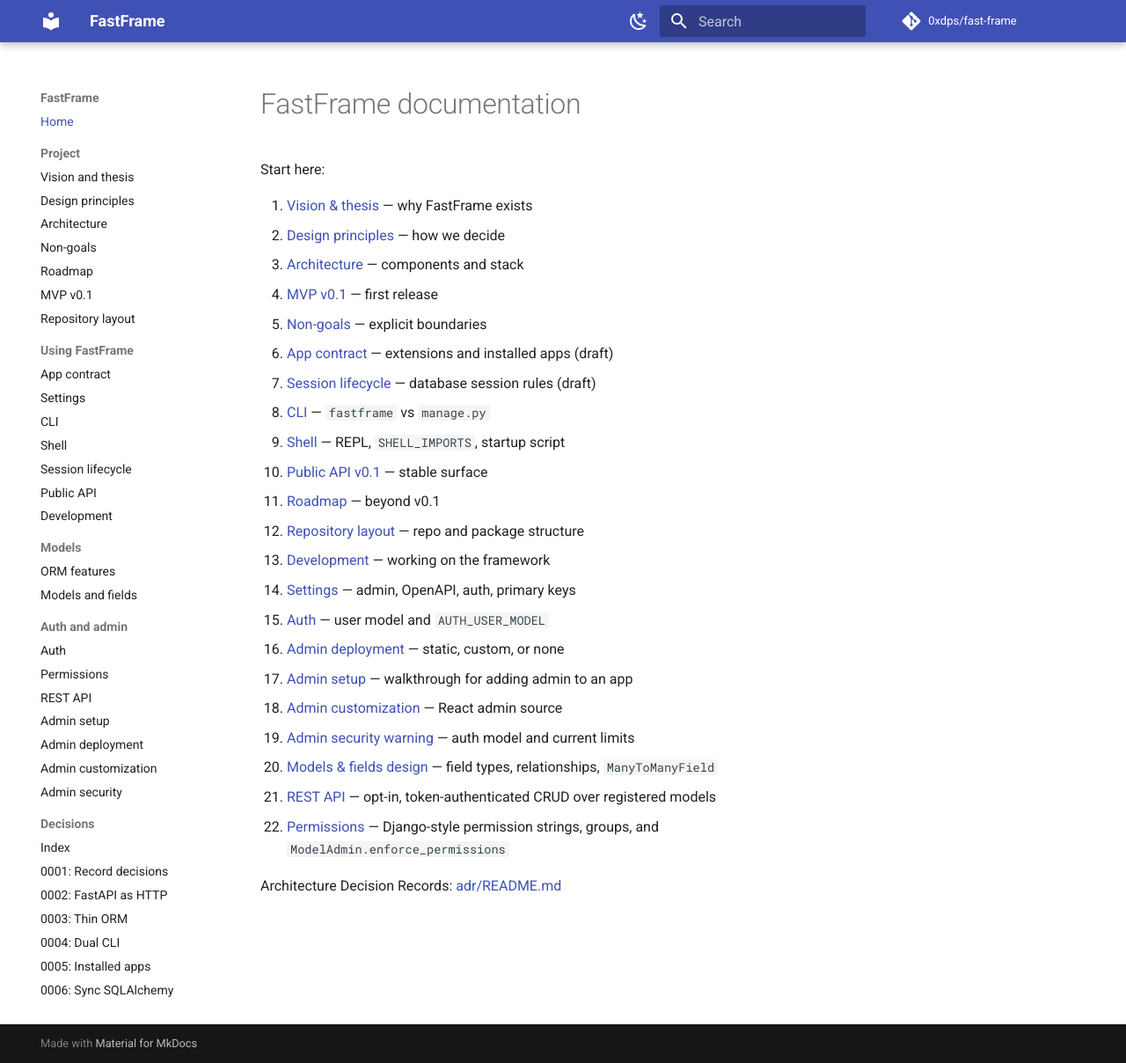
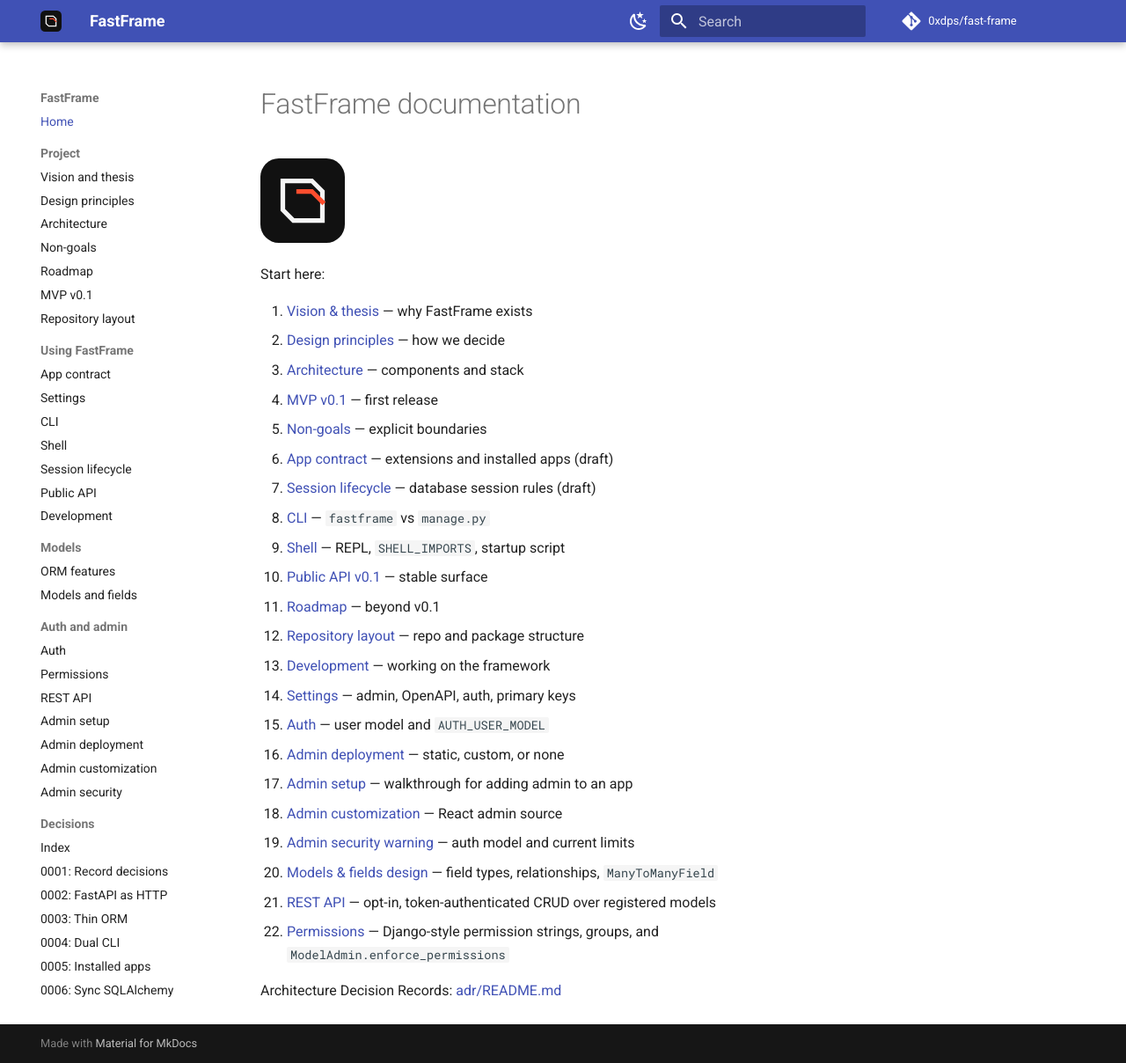
Before and after one commit to 0xdps/fast-frame, an MkDocs documentation site: the page built from docs/README.md, in a window 1280 px wide and 1208 px high. Shown: the whole window at 88% size. Built offline with MkDocs 1.6.1 and Material for MkDocs 9.7.7, drawn with Linux system fonts in a browser that asks for light colours; comment, search, counter and statistics services are not loaded.

Commit message:
feat: Integrate project logo into READMEs and documentation

```diff
--- a/docs/README.md
+++ b/docs/README.md
@@ -1,4 +1,6 @@
 # FastFrame documentation
+
+![FastFrame](assets/logo.svg){ width="96" }
 
 Start here:
 
--- a/mkdocs.yml
+++ b/mkdocs.yml
@@ -8,6 +8,8 @@
 
 theme:
   name: material
+  logo: assets/logo.svg
+  favicon: assets/logo.svg
   palette:
     - media: "(prefers-color-scheme: light)"
       scheme: default
```
Also changed, not shown: README.md (+4 -0 lines), docs/assets/logo.svg (added), 2 other files.
